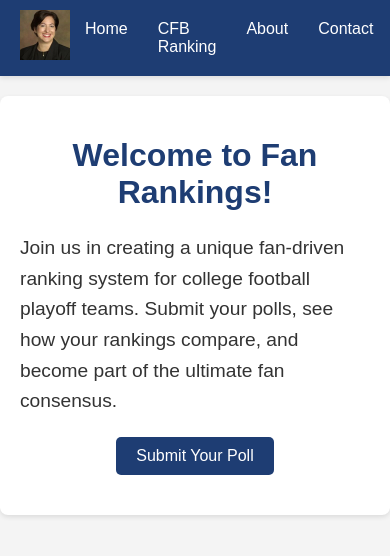
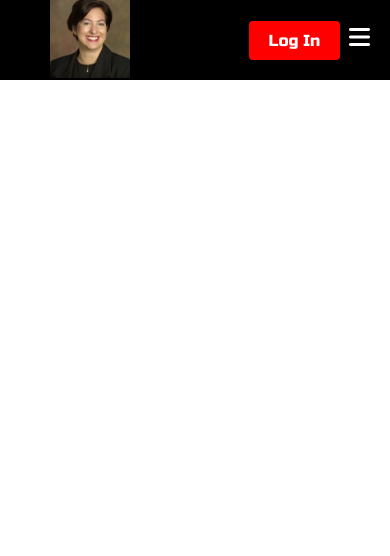
Before and after one commit to jarrydtpalek/fan-rankings-site, a plain HTML site: page index.html in a window 390 px wide. Drawn offline with Linux system fonts and the light colour scheme.

Commit message:
front end nav bar and mobile adaptability

```diff
--- /dev/null
+++ b/app.js
@@ -0,0 +1,7 @@
+const menu = document.querySelector("#mobile-menu")
+const menuLinks = document.querySelector('.navbar__menu')
+
+menu.addEventListener("click", function () {
+    menu.classList.toggle("is-active");
+    menuLinks.classList.toggle("active")
+})
--- a/index.html
+++ b/index.html
@@ -1,122 +1,49 @@
 <!DOCTYPE html>
 <html lang="en">
-<head>
-  <meta charset="UTF-8">
-  <meta name="viewport" content="width=device-width, initial-scale=1.0">
-  <title>Fan Playoff Rankings</title>
-  <style>
-    /* General Styling */
-    body {
-      font-family: Arial, sans-serif;
-      margin: 0;
-      padding: 0;
-      background-color: #f4f4f4;
-      color: #333;
-    }
+  <head>
+    <meta charset="UTF-8" />
+    <meta name="viewport" content="width=device-width, initial-scale=1.0" />
+    <title>Fan Rankings</title>
+    <link rel="stylesheet" href="styles.css">
+    <link href="https://fonts.googleapis.com/css2?family=Russo+One&display=swap" rel="stylesheet">
+    <script src="https://kit.fontawesome.com/cd25608bae.js" crossorigin="anonymous"></script>
+  </head>
+  <body>
+    <header>
+      <nav class="navbar" role="navigation" aria-label="Main Navigation">
+        <div class="navbar__container">
+          <a href="/" id="navbar-logo"
+            ><img src="karen.jpg" alt="Karen" id="logo-image"
+          /></a>
+          <ul class="navbar__menu">
+            <li class="navbar__item">
+              <a href="/" class="navbar__links">Home</a>
+            </li>
+            <li class="navbar__item">
+              <a href="/cfb-ranking.html" class="navbar__links">CFB Rankings</a>
+            </li>
+            <li class="navbar__item">
+              <a href="/about.html" class="navbar__links">About Us</a>
+            </li>
+          </ul>
 
-    /* Header Styles */
-    header {
-      background-color: #1e3d73;
-      color: white;
-      padding: 0;
-      box-shadow: 0 2px 5px rgba(0, 0, 0, 0.1);
-    }
+          <div class="navbar__btn desktop">
+            <a href="login.html" class="button">Log In</a>
+          </div>
 
-    /* Navigation Bar */
-    nav {
-      display: flex;
-      justify-content: space-between;
-      align-items: center;
-      padding: 10px 20px;
-    }
+          <button
+            class="navbar__toggle"
+            id="mobile-menu"
+            aria-label="Toggle Navigation"
+            aria-expanded=""
+            false
+          >
+          <i class="fa-solid fa-bars"></i>
+        </button>
+        </div>
+      </nav>
+    </header>
 
-    .logo {
-      font-size: 1.5rem;
-      font-weight: bold;
-    }
-
-    nav ul {
-      list-style: none;
-      margin: 0;
-      padding: 0;
-      display: flex;
-    }
-
-    nav ul li {
-      margin: 0 15px;
-    }
-
-    nav ul li a {
-      text-decoration: none;
-      color: white;
-      font-size: 1rem;
-      transition: color 0.3s;
-    }
-
-    nav ul li a:hover {
-      color: #ffd700; /* Gold color for hover effect */
-    }
-
-    /* Main Content Styles */
-    .container {
-      max-width: 800px;
-      margin: 20px auto;
-      padding: 20px;
-      background: white;
-      border-radius: 8px;
-      box-shadow: 0 2px 5px rgba(0, 0, 0, 0.1);
-    }
-
-    h1 {
-      text-align: center;
-      color: #1e3d73;
-    }
-
-    p {
-      font-size: 1.2rem;
-      line-height: 1.6;
-    }
-
-    .cta {
-      text-align: center;
-      margin: 20px 0;
-    }
-
-    .cta a {
-      display: inline-block;
-      padding: 10px 20px;
-      color: white;
-      background-color: #1e3d73;
-      text-decoration: none;
-      border-radius: 5px;
-      font-size: 1rem;
-    }
-
-    .cta a:hover {
-      background-color: #163459;
-    }
-  </style>
-</head>
-<body>
-  <header>
-    <nav>
-      <div class="logo">
-        <img src="karen.jpg" alt="Karen" style="height: 50px;">
-      </div>
-      <ul>
-        <li><a href="index.html">Home</a></li>
-        <li><a href="cfb-ranking.html">CFB Ranking</a></li>
-        <li><a href="#about">About</a></li>
-        <li><a href="#contact">Contact</a></li>
-      </ul>
-    </nav>
-  </header>
-  <div class="container">
-    <h1>Welcome to Fan Rankings!</h1>
-    <p>Join us in creating a unique fan-driven ranking system for college football playoff teams. Submit your polls, see how your rankings compare, and become part of the ultimate fan consensus.</p>
-    <div class="cta">
-      <a href="#">Submit Your Poll</a>
-    </div>
-  </div>
-</body>
+    <script src="app.js"></script>
+  </body>
 </html>
--- /dev/null
+++ b/styles.css
@@ -0,0 +1,129 @@
+* {
+    box-sizing: border-box;
+    margin: 0;
+    padding: 0;
+    font-family: "Russo One", "sans-serif";
+    overflow-x: hidden;
+}
+
+.navbar__container {
+    display: flex;
+    justify-content: space-between;
+    align-items: center;
+    height: 80px;
+    background-color: black;
+    z-index: 1000;
+    width: 100%;
+    margin: 0 auto;
+    padding: 0 50px;
+    position: fixed;
+}
+
+#logo-image {
+    height: 100%;
+    max-height: 80px;
+    width: auto;
+    cursor: pointer;
+}
+
+.navbar__menu {
+    display: flex;
+    justify-content: center;
+    list-style: none;
+    margin: 0 auto;
+}
+
+.navbar__item {
+    height: 80px;
+}
+
+.navbar__links {
+    color: white;
+    text-decoration: none;
+    height: 100%;
+    padding: 0 1rem;
+    display: flex;
+    align-items: center;
+}
+
+.navbar__links:hover {
+    color: red;
+    transition: all 0.3s ease;
+}
+
+.navbar__btn {
+    display: flex;
+    align-items: center;
+}
+
+.navbar__btn.mobile {
+    display: none;
+}
+
+.navbar__btn.desktop {
+    display: flex;
+}
+
+.button {
+    background: red;
+    padding: 10px 20px;
+    border: none;
+    border-radius: 4px;
+    color: white;
+    text-decoration: none;
+}
+
+.button:hover {
+    background: darkred;
+    transition: all 0.3s ease;
+}
+
+.navbar__toggle {
+    display: none;
+}
+
+@media screen and (max-width: 968px) {
+    .navbar__toggle {
+        display: block;
+        position: absolute;
+        right: 20px;
+        top: 50%;
+        transform: translateY(-50%);
+        color: white;
+        z-index: 10;
+        font-size: 1.5rem;
+        border: none;
+        background: none;
+        cursor: pointer;
+        padding: 0;
+    }
+
+    .navbar__menu {
+        flex-direction: column;
+        justify-content: flex-start;
+        align-items: center;
+        position: fixed;
+        top: 80px;
+        left: -100%;
+        width: 100%;
+        height: calc(100% - 80px);
+        opacity: 0;
+        transition: all 0.5s ease;
+        background: black;
+        z-index: 10;
+        margin: 0;
+    }
+
+    .navbar__menu.active {
+        left: 0;
+        opacity: 1;
+    }
+
+    .navbar__item {
+        width: 100%;
+        display: flex;
+        justify-content: center;
+    }
+
+
+}
```
Also changed, not shown: about.html (added), login.html (added).
